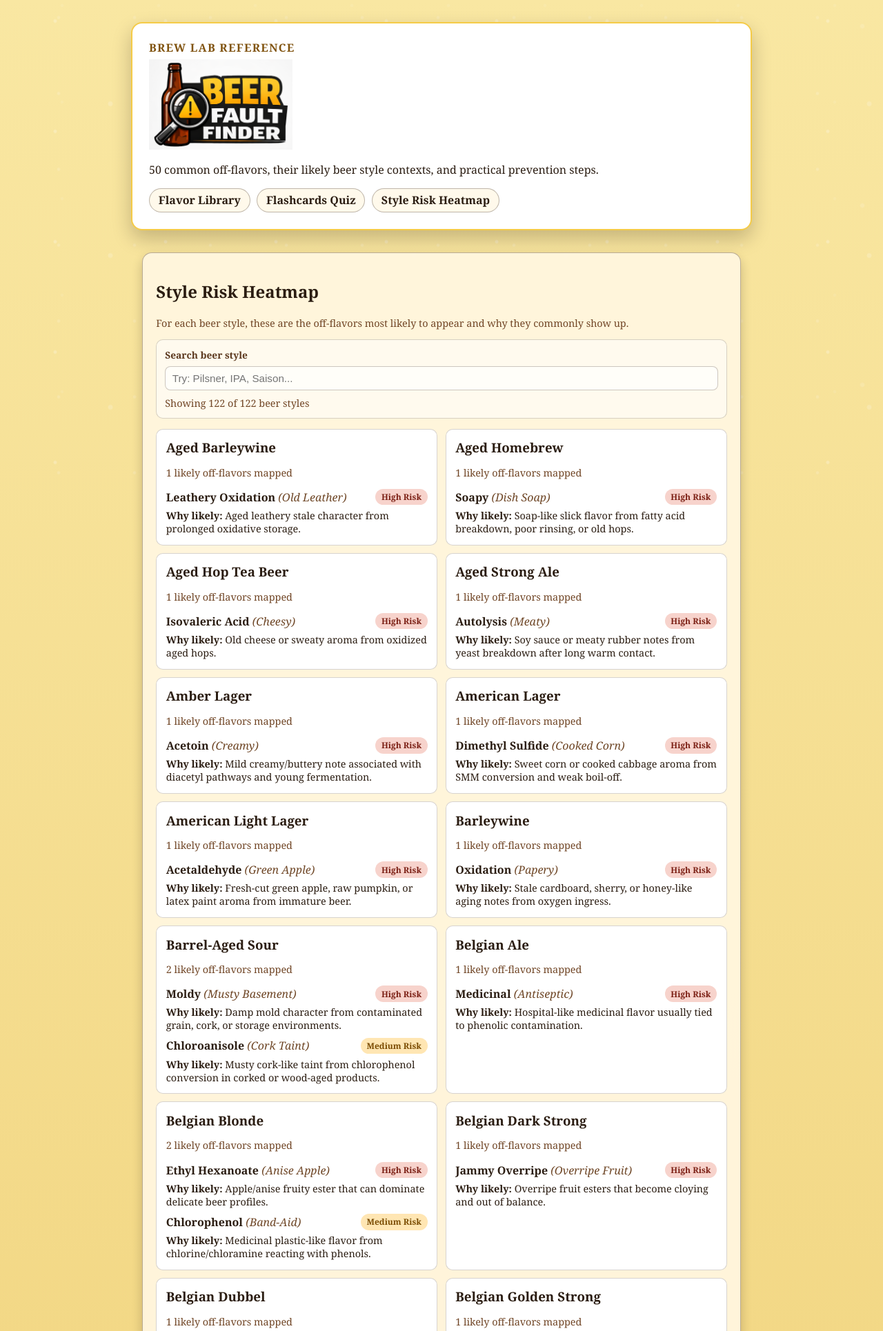
After one commit to greenladdev/BeerLabRepo, a Flask app: page /style-risk in a window 1280 px wide. The commit adds this page. Shown: the top 1930 px of the page at 69% size. Run offline with Flask 3, Linux system fonts and the light colour scheme.

Commit message:
Add style risk heatmap page by beer style

```diff
--- a/app/main.py
+++ b/app/main.py
@@ -80,6 +80,55 @@ def build_flavor_library() -> list[dict]:
         library.append(enriched)
 
     return library
+
+
+def build_style_risk_heatmap() -> list[dict]:
+    """Aggregate likely off-flavors per style with weighted risk intensity."""
+    style_map: dict[str, dict[str, dict]] = {}
+
+    for flavor in build_flavor_library():
+        for idx, style in enumerate(flavor["common_styles"]):
+            base_score = max(1, 3 - idx)
+            style_bucket = style_map.setdefault(style, {})
+            entry = style_bucket.get(flavor["name"])
+
+            if not entry:
+                style_bucket[flavor["name"]] = {
+                    "name": flavor["name"],
+                    "nickname": flavor["nickname"],
+                    "family": flavor["family"],
+                    "score": base_score,
+                    "why": flavor["description"],
+                }
+            else:
+                entry["score"] += base_score
+
+    heatmap = []
+    for style, entries_map in style_map.items():
+        risks = sorted(
+            entries_map.values(),
+            key=lambda item: (-item["score"], item["name"]),
+        )
+
+        if not risks:
+            continue
+
+        max_score = risks[0]["score"]
+        for risk in risks:
+            ratio = risk["score"] / max_score if max_score else 0
+            if ratio >= 0.67:
+                risk["risk_level"] = "High"
+                risk["risk_class"] = "risk-high"
+            elif ratio >= 0.34:
+                risk["risk_level"] = "Medium"
+                risk["risk_class"] = "risk-medium"
+            else:
+                risk["risk_level"] = "Low"
+                risk["risk_class"] = "risk-low"
+
+        heatmap.append({"style": style, "risks": risks, "risk_count": len(risks)})
+
+    return sorted(heatmap, key=lambda item: item["style"])
 
 
 def build_flashcards():
@@ -206,6 +255,10 @@ def create_app() -> Flask:
     def flashcards():
         return render_template("flashcards.html", cards=build_flashcards())
 
+    @app.route("/style-risk")
+    def style_risk():
+        return render_template("heatmap.html", style_risks=build_style_risk_heatmap())
+
     @app.route("/export/study-sheet.pdf")
     def export_study_sheet_pdf():
         library = build_flavor_library()
--- a/app/static/styles.css
+++ b/app/static/styles.css
@@ -454,3 +454,100 @@ body > * {
 .export-links a:hover {
   background: #fff4d3;
 }
+
+
+.heatmap-card {
+  background: rgba(255, 246, 223, 0.95);
+  border-radius: 14px;
+  border: 1px solid rgba(58, 35, 19, 0.35);
+  padding: 1.2rem;
+  box-shadow: 0 8px 16px rgba(20, 9, 4, 0.2);
+}
+
+.style-tools {
+  margin-top: 0.8rem;
+  display: grid;
+  gap: 0.4rem;
+  background: rgba(255, 255, 255, 0.52);
+  border: 1px solid rgba(58, 35, 19, 0.2);
+  border-radius: 10px;
+  padding: 0.75rem;
+}
+
+#style-count {
+  margin: 0.2rem 0 0;
+}
+
+.style-grid {
+  margin-top: 0.9rem;
+  display: grid;
+  grid-template-columns: repeat(auto-fit, minmax(290px, 1fr));
+  gap: 0.7rem;
+}
+
+.style-block {
+  background: #fff;
+  border: 1px solid rgba(58, 35, 19, 0.2);
+  border-radius: 10px;
+  padding: 0.85rem;
+}
+
+.style-block.is-hidden {
+  display: none;
+}
+
+.style-block h3 {
+  margin: 0;
+}
+
+.risk-list {
+  margin: 0.55rem 0 0;
+  padding: 0;
+  list-style: none;
+  display: grid;
+  gap: 0.52rem;
+}
+
+.risk-row {
+  display: flex;
+  justify-content: space-between;
+  gap: 0.7rem;
+  align-items: center;
+}
+
+.risk-name {
+  font-weight: 700;
+}
+
+.risk-name em {
+  font-weight: 400;
+  color: #6f4727;
+}
+
+.risk-pill {
+  border-radius: 999px;
+  padding: 0.2rem 0.55rem;
+  font-size: 0.75rem;
+  font-weight: 700;
+  white-space: nowrap;
+}
+
+.risk-high {
+  background: #f7d3cc;
+  color: #7b1f14;
+}
+
+.risk-medium {
+  background: #ffe6b3;
+  color: #7a4b00;
+}
+
+.risk-low {
+  background: #dff1cf;
+  color: #2f5f1f;
+}
+
+.risk-why {
+  margin: 0.35rem 0 0;
+  font-size: 0.9rem;
+}
--- a/app/templates/base.html
+++ b/app/templates/base.html
@@ -21,6 +21,7 @@
         <nav class="hero-nav">
           <a href="{{ url_for('index') }}">Flavor Library</a>
           <a href="{{ url_for('flashcards') }}">Flashcards Quiz</a>
+          <a href="{{ url_for('style_risk') }}">Style Risk Heatmap</a>
         </nav>
       </div>
     </header>
--- /dev/null
+++ b/app/templates/heatmap.html
@@ -0,0 +1,61 @@
+{% extends "base.html" %}
+{% block content %}
+<section class="heatmap-card">
+  <h2>Style Risk Heatmap</h2>
+  <p class="small">For each beer style, these are the off-flavors most likely to appear and why they commonly show up.</p>
+
+  <div class="style-tools">
+    <label class="tool-label" for="style-search">Search beer style</label>
+    <input id="style-search" class="tool-input" type="search" placeholder="Try: Pilsner, IPA, Saison..." />
+    <p id="style-count" class="small"></p>
+  </div>
+
+  <div id="style-grid" class="style-grid">
+    {% for item in style_risks %}
+      <article class="style-block" data-style="{{ item.style|lower }}">
+        <h3>{{ item.style }}</h3>
+        <p class="small">{{ item.risk_count }} likely off-flavors mapped</p>
+        <ul class="risk-list">
+          {% for risk in item.risks %}
+            <li>
+              <div class="risk-row">
+                <span class="risk-name">{{ risk.name }} <em>({{ risk.nickname }})</em></span>
+                <span class="risk-pill {{ risk.risk_class }}">{{ risk.risk_level }} Risk</span>
+              </div>
+              <p class="risk-why"><strong>Why likely:</strong> {{ risk.why }}</p>
+            </li>
+          {% endfor %}
+        </ul>
+      </article>
+    {% endfor %}
+  </div>
+</section>
+
+<script>
+  (() => {
+    const searchInput = document.getElementById("style-search");
+    const countEl = document.getElementById("style-count");
+    const blocks = Array.from(document.querySelectorAll(".style-block"));
+
+    const updateCount = (visible) => {
+      countEl.textContent = `Showing ${visible} of ${blocks.length} beer styles`;
+    };
+
+    const applyFilter = () => {
+      const query = searchInput.value.trim().toLowerCase();
+      let visible = 0;
+
+      blocks.forEach((block) => {
+        const show = query.length === 0 || block.dataset.style.includes(query);
+        block.classList.toggle("is-hidden", !show);
+        if (show) visible += 1;
+      });
+
+      updateCount(visible);
+    };
+
+    searchInput.addEventListener("input", applyFilter);
+    updateCount(blocks.length);
+  })();
+</script>
+{% endblock %}
```
Also changed, not shown: README.md.
